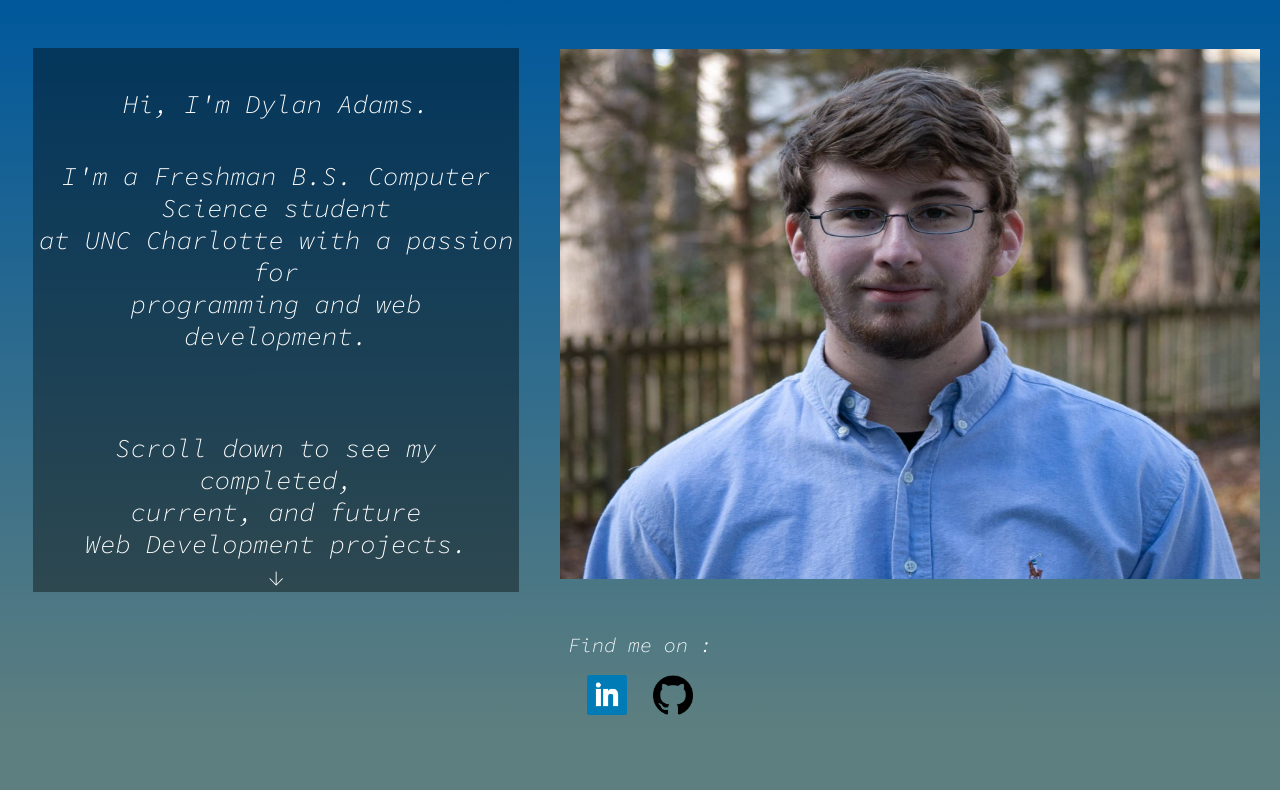
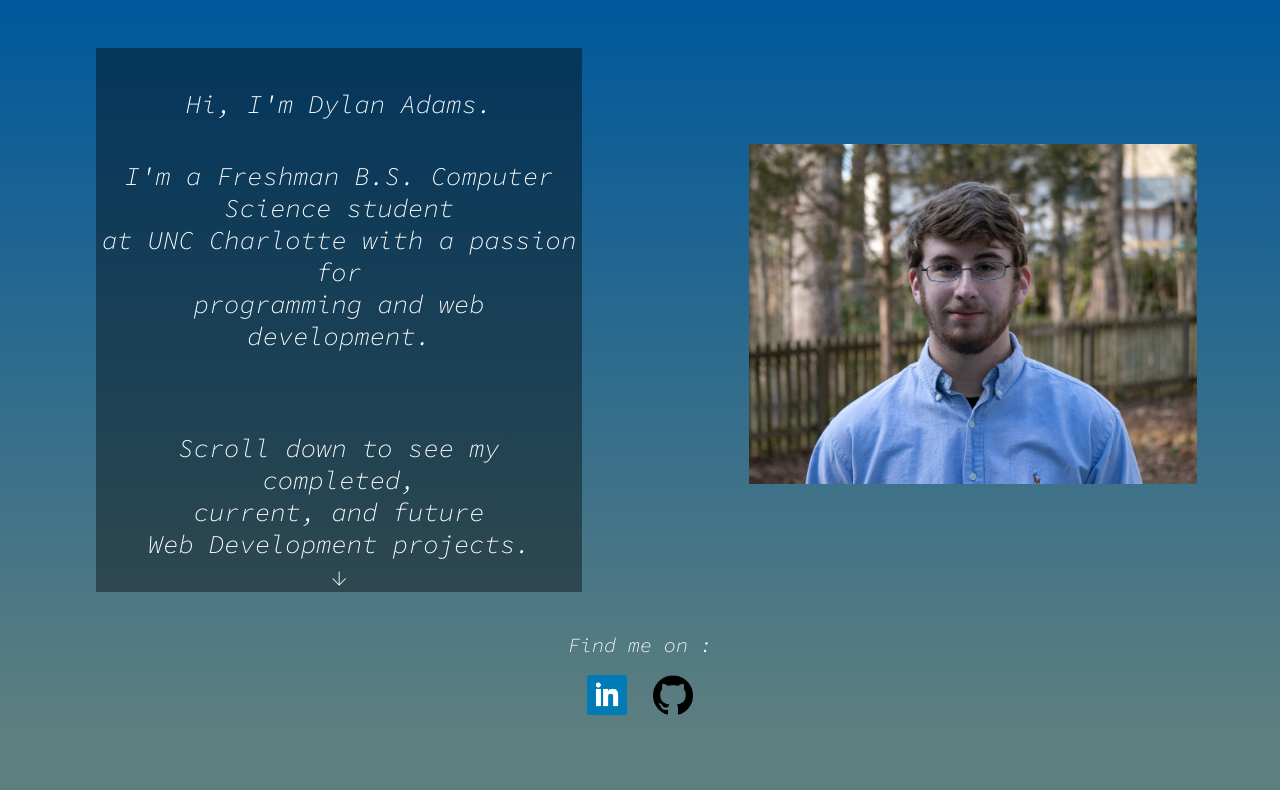
Before and after one commit to DCAdams103/My-Portfolio-Website, a Next.js app in the folder portfolio/: page / in a window 1280 px wide. Shown: the top 790 px of the page. Built offline with nearby package versions, Linux system fonts and the light colour scheme.

Commit message:
Made my photo less stretched

```diff
--- a/portfolio/styles/Home.module.css
+++ b/portfolio/styles/Home.module.css
@@ -21,6 +21,7 @@
   margin-top: 5vh;
   min-height: 35vh;
   min-width: 35vw;
+  max-width: 35vw;
   justify-content: center;
 }
 
```
Also changed, not shown: portfolio/public/Dylan-2.jpg.
